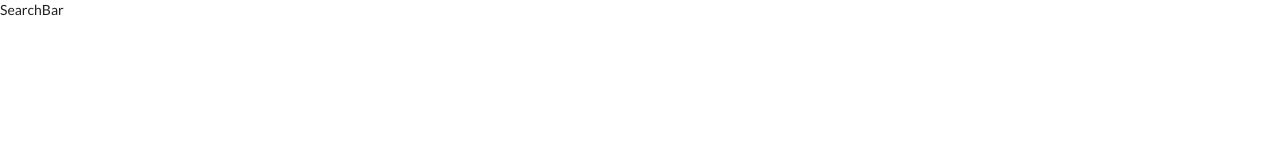
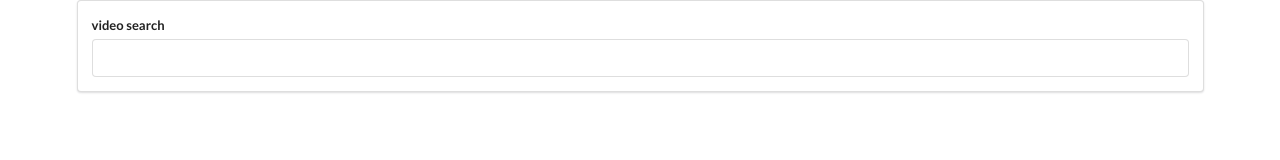
Before and after one commit to iona0511/React_practice, a React (Create React App) app: page / in a window 1280 px wide. Shown: the top 160 px of the page. Built offline with nearby package versions, Linux system fonts and the light colour scheme.

Commit message:
video api

```diff
--- /dev/null
+++ b/src/api/youtube.js
@@ -0,0 +1,13 @@
+import axios from "axios";
+
+const KEY = 'AIzaSyC5vE61DTiIyTL8AQzajPs8VcHLxhtSOZM';
+
+export default axios.create({
+  baseURL: "https://www.googleapis.com/youtube/v3",
+  params: {
+    part: "snippet",
+    type: "video",
+    maxResults: 5,
+    key: KEY,
+  },
+});
--- a/src/components/searchVideo/App.js
+++ b/src/components/searchVideo/App.js
@@ -1,12 +1,29 @@
 import React from "react";
+import SearchBar from "./SearchBar";
+import youtube from "../../api/youtube";
+import VideoList from "./VideoList";
 
-class SearchBar extends React.Component{
+class App extends React.Component{
+    state = {videos:[]}
+    onTermSubmit=async term=>{
+        const response = await youtube.get('/search',{
+            params:{
+                q:term
+            }
+        })
+
+        this.setState({videos:response.data.items})
+    }
     render(){
         return(
-            <div>SearchBar</div>
+            <div className="ui container">
+                <SearchBar onFormSubmit={this.onTermSubmit}/>
+                <VideoList videos={this.state.videos}/>
+
+                </div>
+
         )
     }
-
 }
 
-export default SearchBar;
+export default App;
--- /dev/null
+++ b/src/components/searchVideo/SearchBar.js
@@ -0,0 +1,34 @@
+import React from "react";
+
+class SearchBar extends React.Component{
+//  default
+state={term:''};
+
+onInputChange=(event)=>{
+    this.setState({term:event.target.value})
+}
+
+onFormSubmit = (event)=>{
+    event.preventDefault();
+    this.props.onFormSubmit(this.state.term);
+
+}
+
+    render(){
+        return(
+            <div className="search-bar ui segment">
+                <form onSubmit={this.onFormSubmit}  className="ui form">
+                    <div className="field">
+                        <label>video search</label>
+                        <input
+                        type="text"
+                        value={this.state.term}
+                        onChange={this.onInputChange}/>
+                    </div>
+                </form>
+            </div>
+        )
+    }
+}
+
+export default SearchBar;
--- /dev/null
+++ b/src/components/searchVideo/VideoItem.js
@@ -0,0 +1,12 @@
+import React from "react";
+
+const VideoItem = ({video})=>{
+    return (
+    <div>
+        <img src ={video.snippet.thumbnails.medium.url}/>
+        {video.snippet.title}
+    </div>
+        )
+};
+
+export default VideoItem;
--- /dev/null
+++ b/src/components/searchVideo/VideoList.js
@@ -0,0 +1,14 @@
+import React from "react";
+import VideoItem from "./VideoItem";
+
+const VideoList =({videos})=>{
+   const renderList =  videos.map(video=>{
+        return <VideoItem video={video}/>
+    })
+    return(
+        <div>{renderList}</div>
+    );
+}
+
+
+export default VideoList;
```
